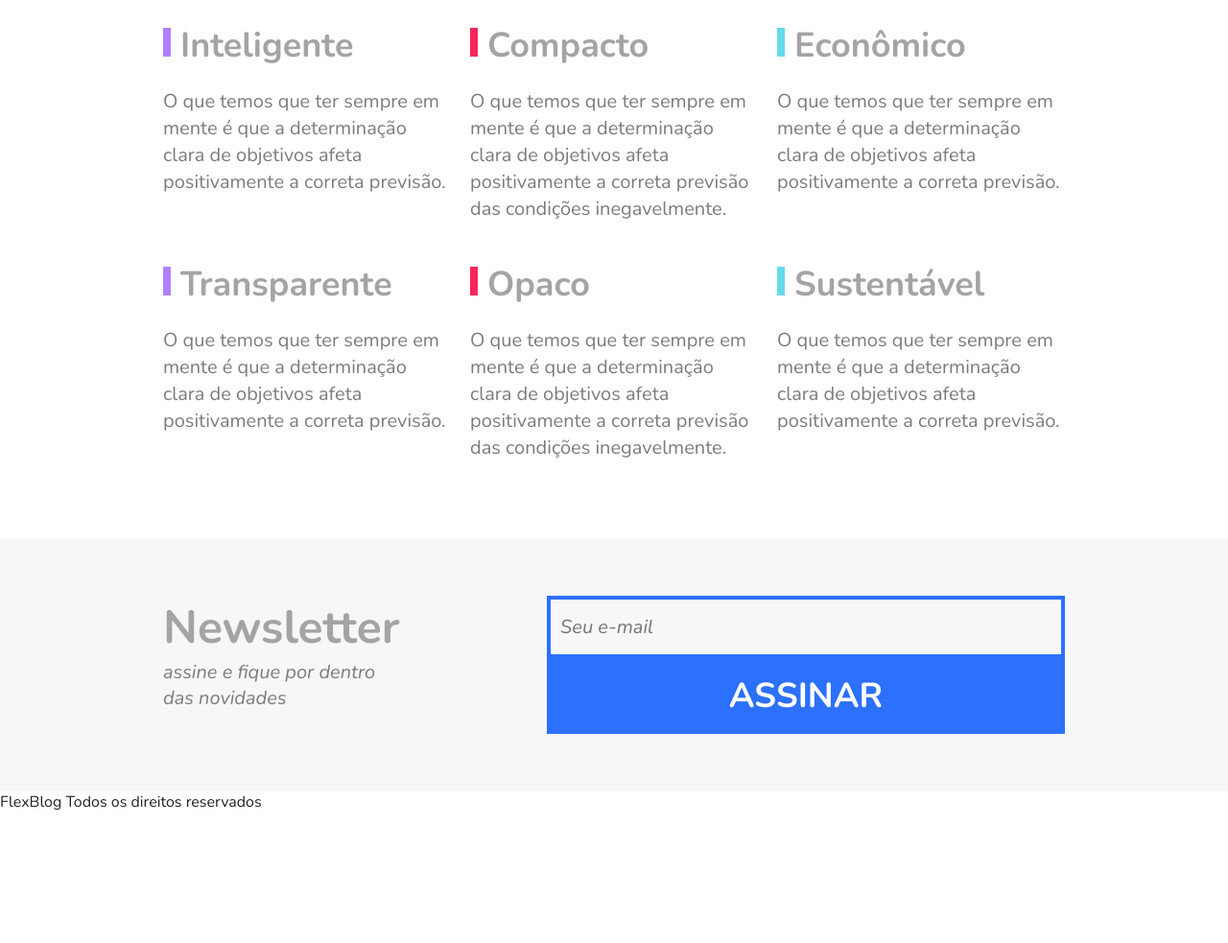
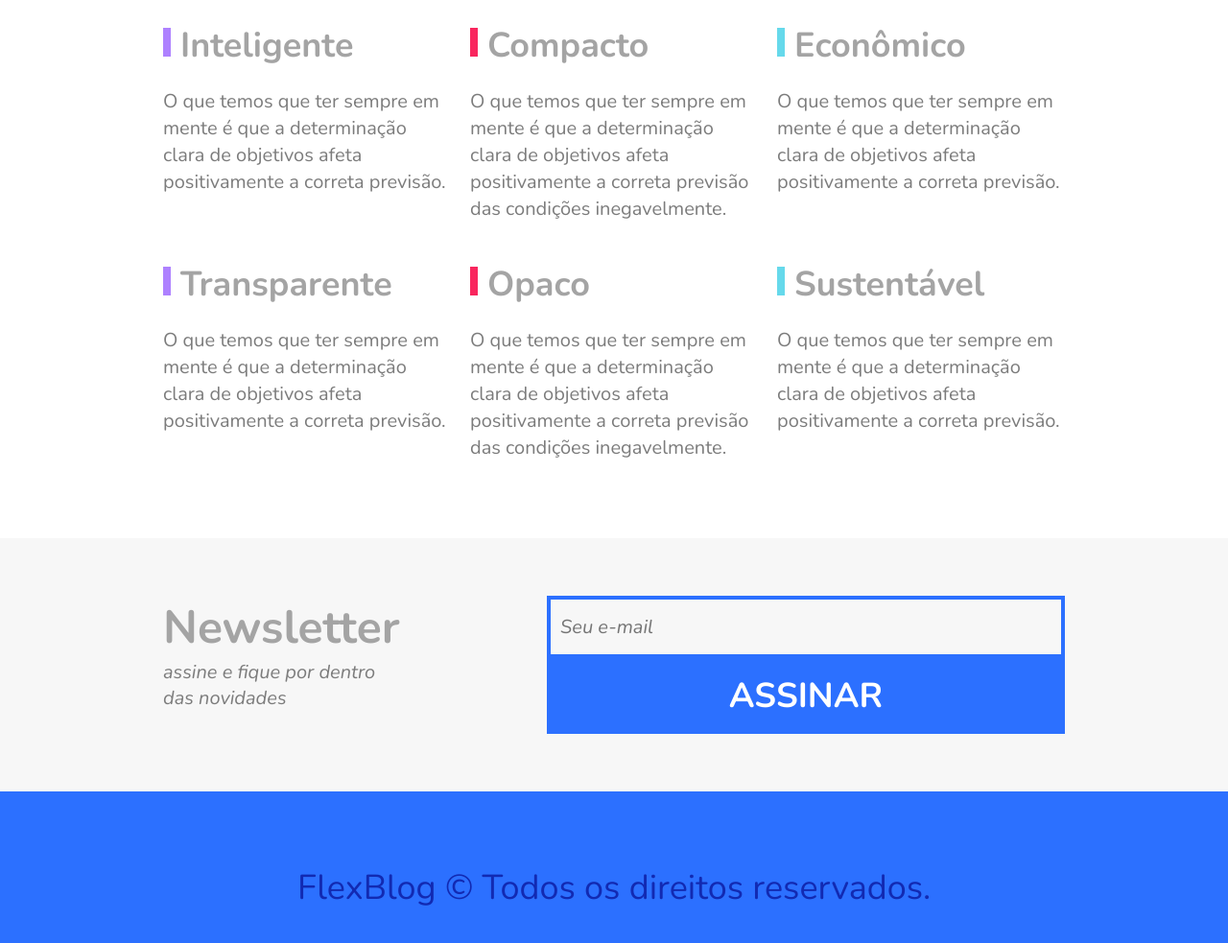
Before and after one commit to Gridialves/flexblog, a plain HTML site: page index.html in a window 1280 px wide. Shown: the part 2675-3658 px from the top of the page at 96% size. Before the commit the page ends 3522 px from the top, so only its background shows below. Drawn offline with nearby package versions, Linux system fonts and the light colour scheme.

Commit message:
adicionar estilo footer

```diff
--- a/index.html
+++ b/index.html
@@ -136,7 +136,7 @@
                 </form>
             </section>
             <footer class="footer">
-                <p>FlexBlog Todos os direitos reservados</p>
+                <p>FlexBlog © Todos os direitos reservados.</p>
             </footer>
         </body>
         </html>
--- a/style.css
+++ b/style.css
@@ -356,3 +356,16 @@ img {
 		font-size: 1.5em;
 	}
 }
+.footer {
+	display: flex;
+	background: #2c70ff;
+	height: 200px;
+	align-items: center;
+}
+
+.footer p {
+	flex: 1;
+	text-align: center;
+	font-size: 2.25em;
+	color: #122ab2;
+}
```
